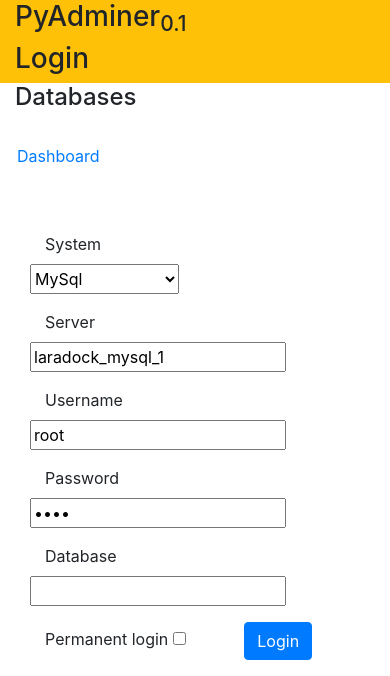
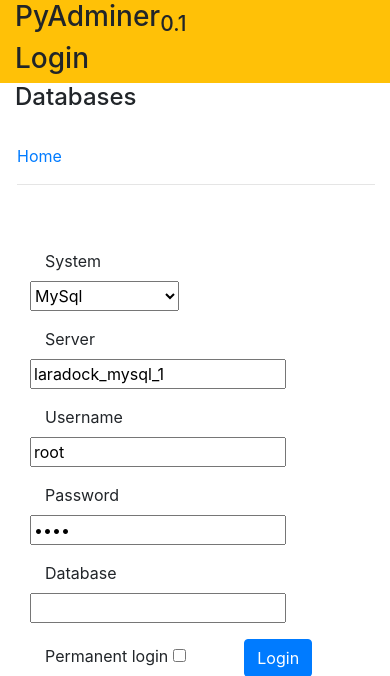
Before and after one commit to anilpokhariyal/py-adminer, a Flask app: page /py_adminer in a window 390 px wide. Shown: the top 676 px of the page. Run offline with Flask 2, Linux system fonts and the light colour scheme; parts of the project's set-up code (start-up, migrations or seed data) failed here and were passed over; some libraries are stand-ins or nearby versions.

Commit message:
menus updated

```diff
--- a/templates/sidebar.html
+++ b/templates/sidebar.html
@@ -13,7 +13,8 @@
     {% endif %}
 
     <ul class="pt-4" style="list-style: none; padding-left: 2px !important;">
-        <span class="pt-4"><a href="?database={{selected_db if selected_db}}"> Dashboard </a></span>
+        <span class="pt-4"><a href="?database={{selected_db if selected_db}}"> Home </a></span>
+        <hr>
     {% if not selected_db %}
         {% for database in databases %}
             <li> <a href="?database={{database['SCHEMA_NAME']}}">{{database['SCHEMA_NAME']}}</a></li>
--- a/templates/table_options.html
+++ b/templates/table_options.html
@@ -9,7 +9,11 @@
             Data
         </a>
     </span>
-    <span class="col-md-1">Alter</span>
+    <span class="col-md-1">
+        <a href="?database={{selected_db}}&table={{selected_table}}&action=alter">
+            Alter
+        </a>
+    </span>
     <span class="col-md-1">New Item</span>
     <span class="col-md-1">New Table</span>
 </div>
```
